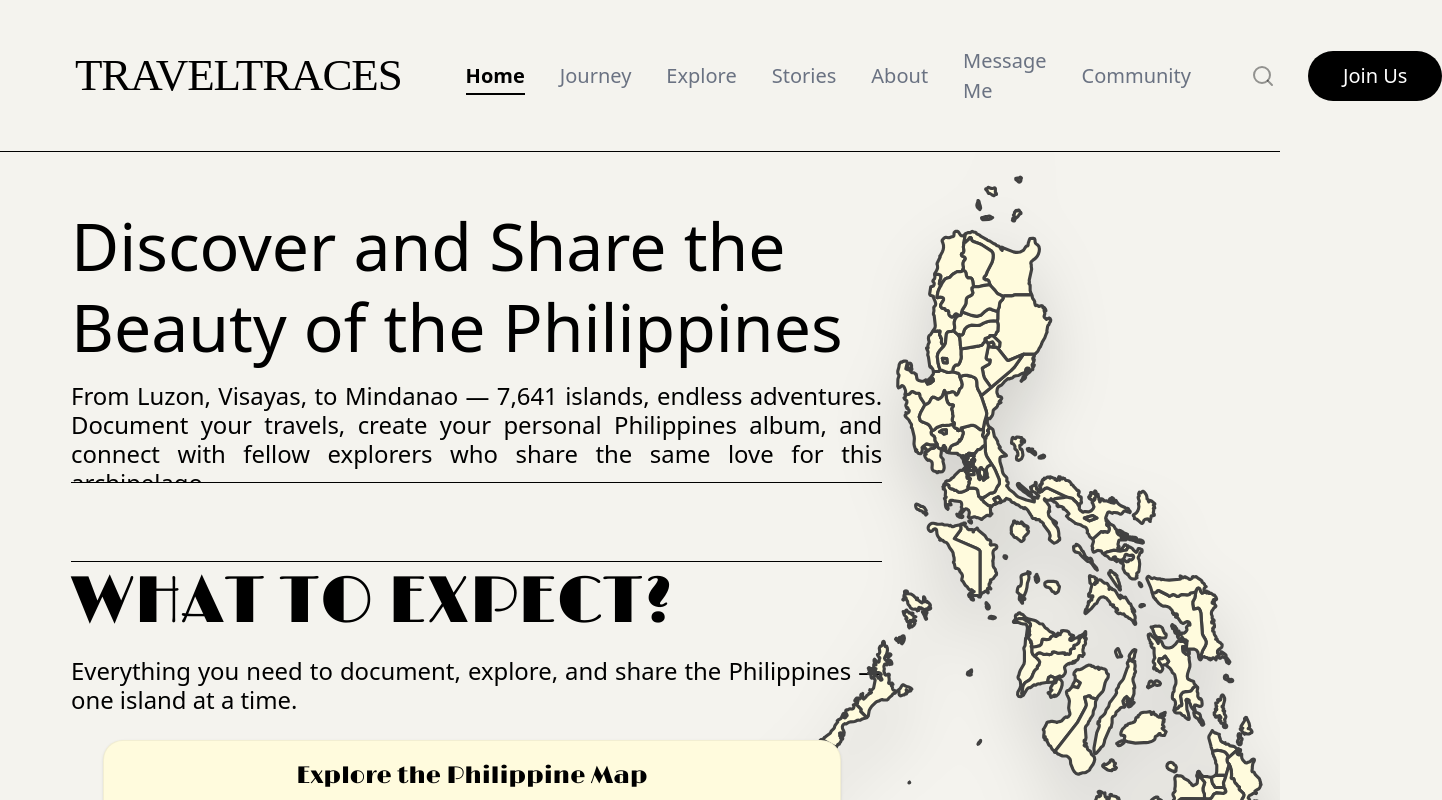
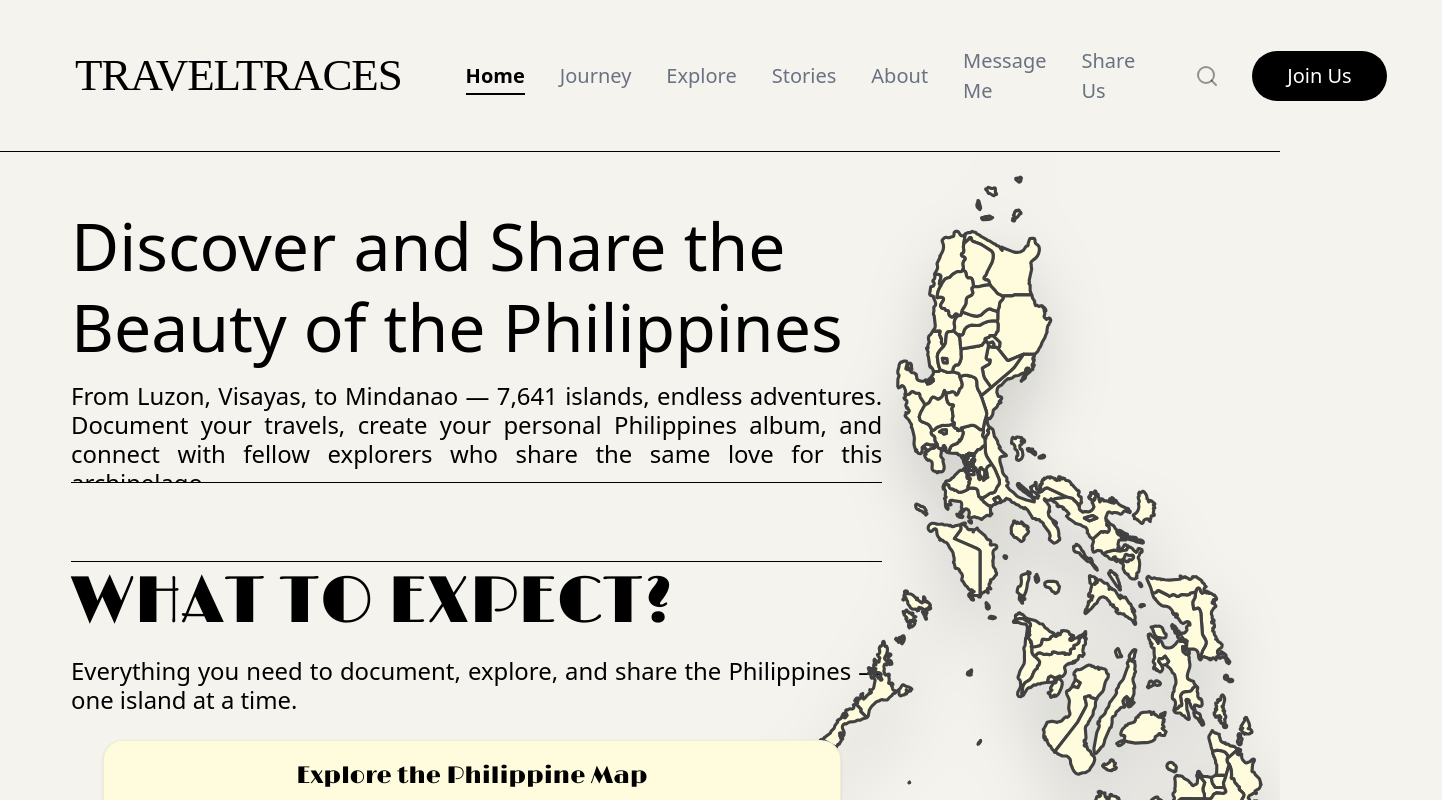
Before and after one commit to Topor24k/TravelTraces, a React (Vite) app: page / in a window 1280 px wide. Shown: the top 800 px of the page, 1442 px wide, since content can reach past the window. Built offline with nearby package versions, Linux system fonts and the light colour scheme; a web font is replaced by a local one.

Commit message:
Update Header styling and interactions

```diff
--- a/src/components/Header.tsx
+++ b/src/components/Header.tsx
@@ -48,7 +48,7 @@ export const Header = ({ onJoinClick }: HeaderProps) => {
     { name: "Stories", href: "#stories", id: "stories" },
     { name: "About", href: "#about", id: "about" },
     { name: "Message Me", href: "#contact", id: "contact" },
-    { name: "Community", href: "#community", id: "community" },
+    { name: "Share Us", href: "#community", id: "community" },
   ];
 
   return (
```
